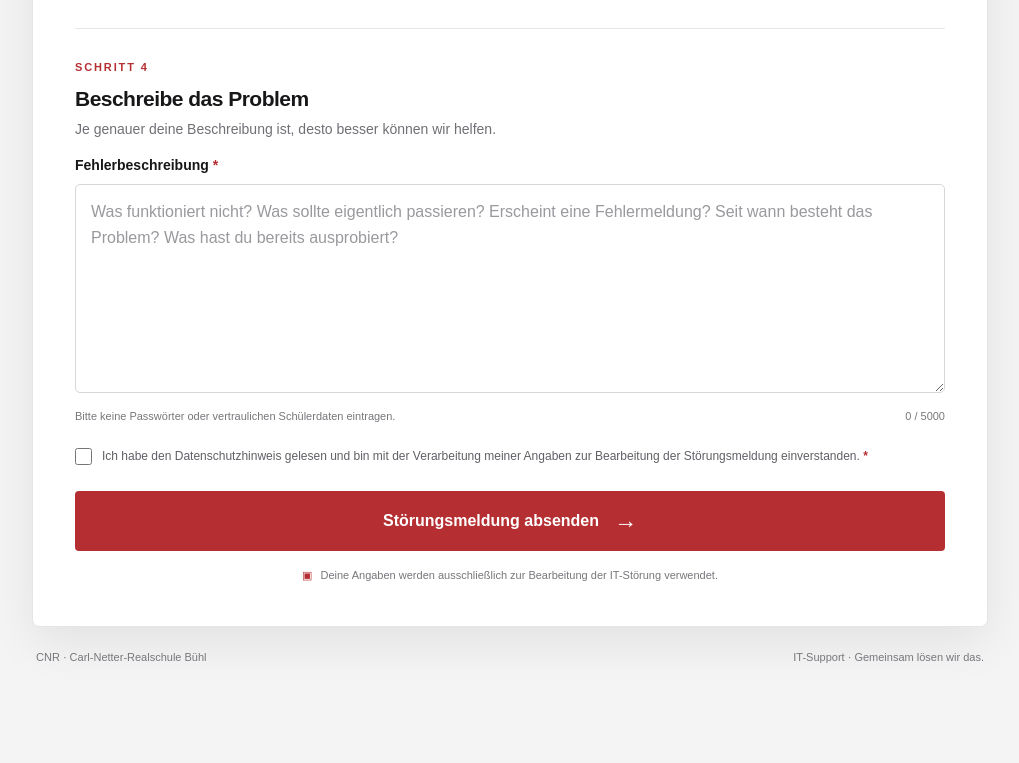
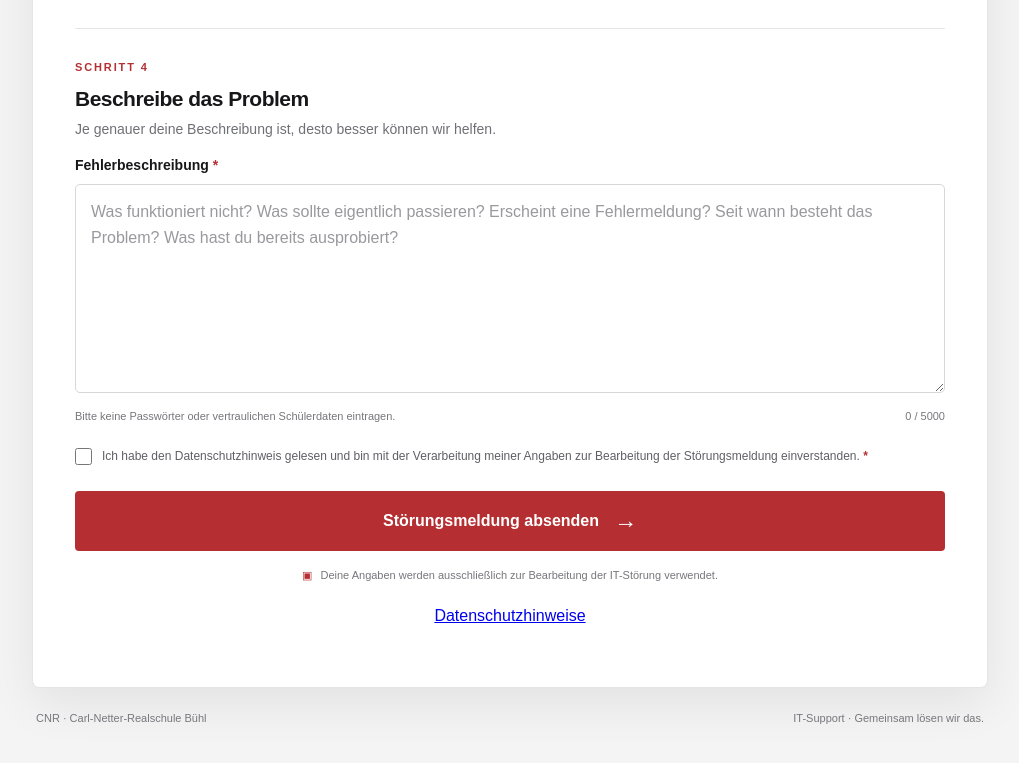
Before and after one commit to CNR-Support/it-ticket, a plain HTML site: page index.html in a window 1280 px wide. Shown: the part 1506-2269 px from the top of the page, without its empty margins (130-1149 px from the left). Before the commit the page ends 2210 px from the top, so only its background shows below. Drawn offline with Linux system fonts and the light colour scheme.

Commit message:
Add link to privacy notice in index.html

```diff
--- a/index.html
+++ b/index.html
@@ -103,6 +103,11 @@
           <p class="secure-note"><span>▣</span> Deine Angaben werden ausschließlich zur Bearbeitung der IT-Störung verwendet.</p>
         </div>
       </form>
+      <p style="text-align:center; margin-top:20px;">
+  <a href="/it-ticket/Datenschutz/index.html" target="_blank" rel="noopener">
+    Datenschutzhinweise
+  </a>
+</p>
     </section>
     <footer><span>CNR · Carl-Netter-Realschule Bühl</span><span>IT-Support · Gemeinsam lösen wir das.</span></footer>
   </main>
```
